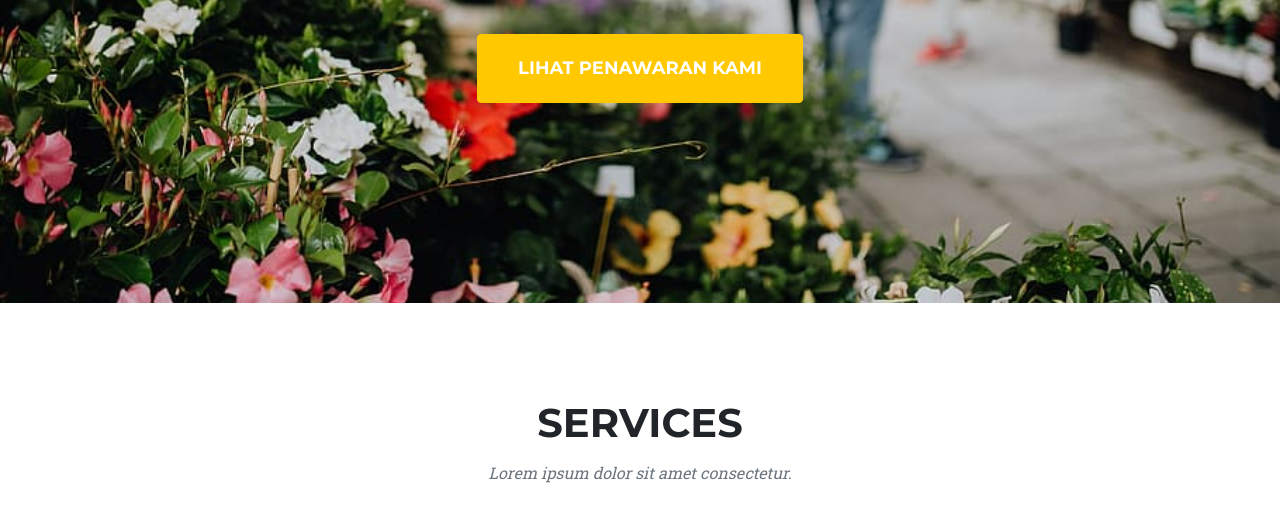
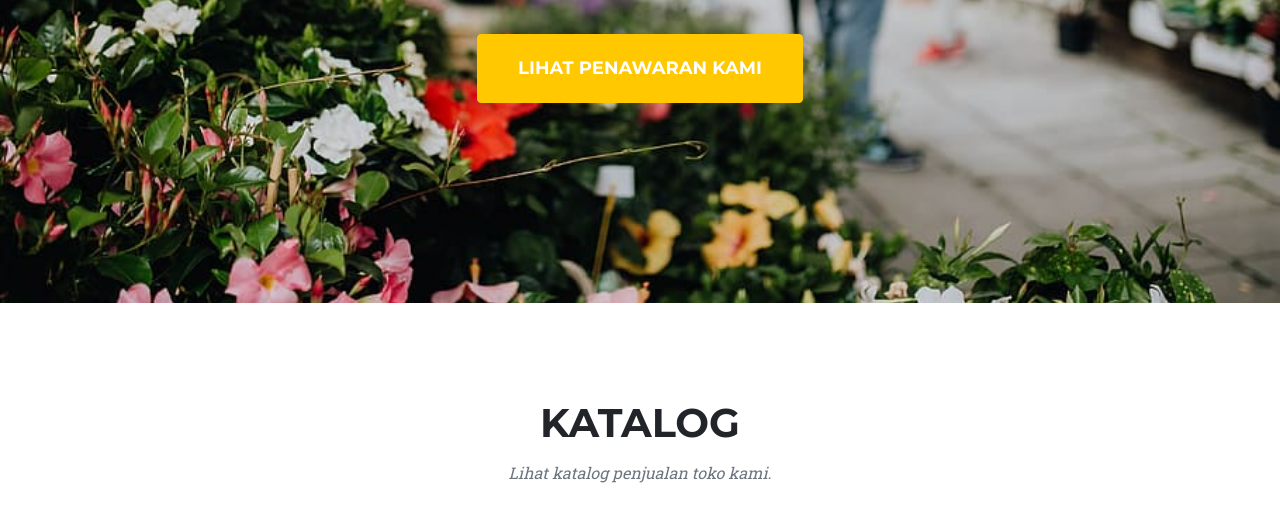
Before and after one commit to novaistiqomah/UAS_Nova-Istiqomah_IF20B, a plain HTML site: page index.html in a window 1280 px wide. Shown: the part 442-952 px from the top of the page. Drawn offline with nearby package versions, Linux system fonts and the light colour scheme.

Commit message:
Update index.html

```diff
--- a/index.html
+++ b/index.html
@@ -48,8 +48,8 @@
         <section class="page-section" id="services">
             <div class="container">
                 <div class="text-center">
-                    <h2 class="section-heading text-uppercase">Services</h2>
-                    <h3 class="section-subheading text-muted">Lorem ipsum dolor sit amet consectetur.</h3>
+                    <h2 class="section-heading text-uppercase">Katalog</h2>
+                    <h3 class="section-subheading text-muted">Lihat katalog penjualan toko kami.</h3>
                 </div>
                 <div class="row text-center">
                     <div class="col-md-4">
```
